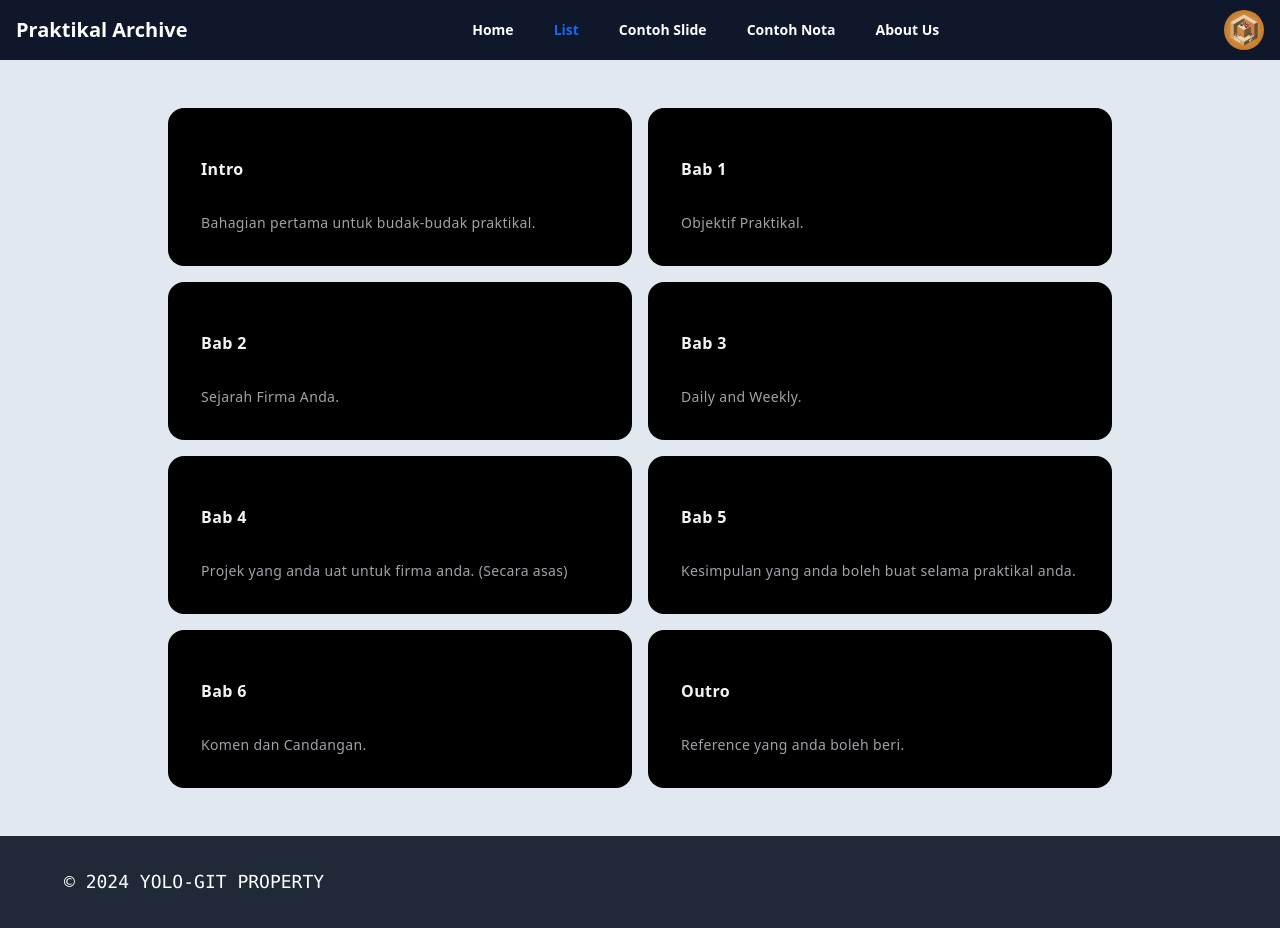
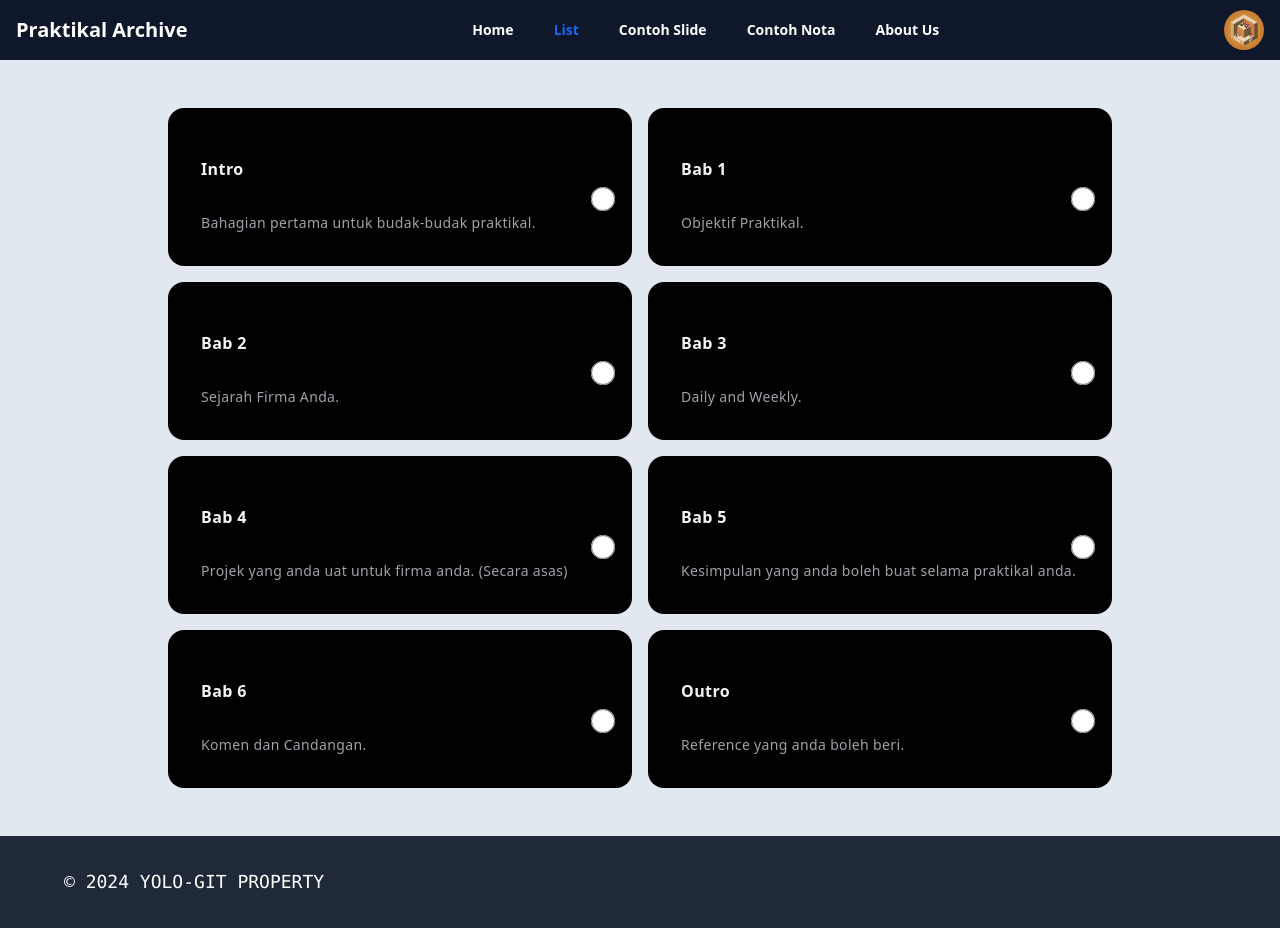
Before and after one commit to YOLO-GIT/intern-stuff, a React (Vite) app in the folder intern-stuff/: page /documents in a window 1280 px wide. Built offline with nearby package versions, Linux system fonts and the light colour scheme.

Commit message:
Fix some line

```diff
--- a/intern-stuff/src/components/ui/card-hover-effect.jsx
+++ b/intern-stuff/src/components/ui/card-hover-effect.jsx
@@ -8,7 +8,7 @@ export const HoverEffect = ({ items, className }) => {
   return (
     <div
       className={cn(
-        "grid grid-cols-1 md:grid-cols-2  lg:grid-cols-2  py-10",
+        "grid grid-cols-1 md:grid-cols-2 lg:grid-cols-2 py-10",
         className
       )}
     >
@@ -40,6 +40,9 @@ export const HoverEffect = ({ items, className }) => {
           <Card>
             <CardTitle>{item.title}</CardTitle>
             <CardDescription>{item.description}</CardDescription>
+            <div className="hidden sm:flex">
+              <CardTick />
+            </div>
           </Card>
         </a>
       ))}
@@ -82,3 +85,23 @@ export const CardDescription = ({ className, children }) => {
     </p>
   );
 };
+
+// Add a tick box component
+export const CardTick = ({ className }) => {
+  return (
+    <motion.div
+      className={cn(
+        "absolute right-0 top-1/2 transform -translate-y-1/2 bg-white rounded-full w-6 h-6 flex items-center justify-center",
+        className
+      )}
+      initial={{ scale: 0 }}
+      animate={{ scale: 1 }}
+      transition={{ duration: 0.2 }}
+    >
+      <input
+        type="checkbox"
+        className="form-checkbox rounded-full text-green-600 w-6 h-6"
+      />
+    </motion.div>
+  );
+};
```
